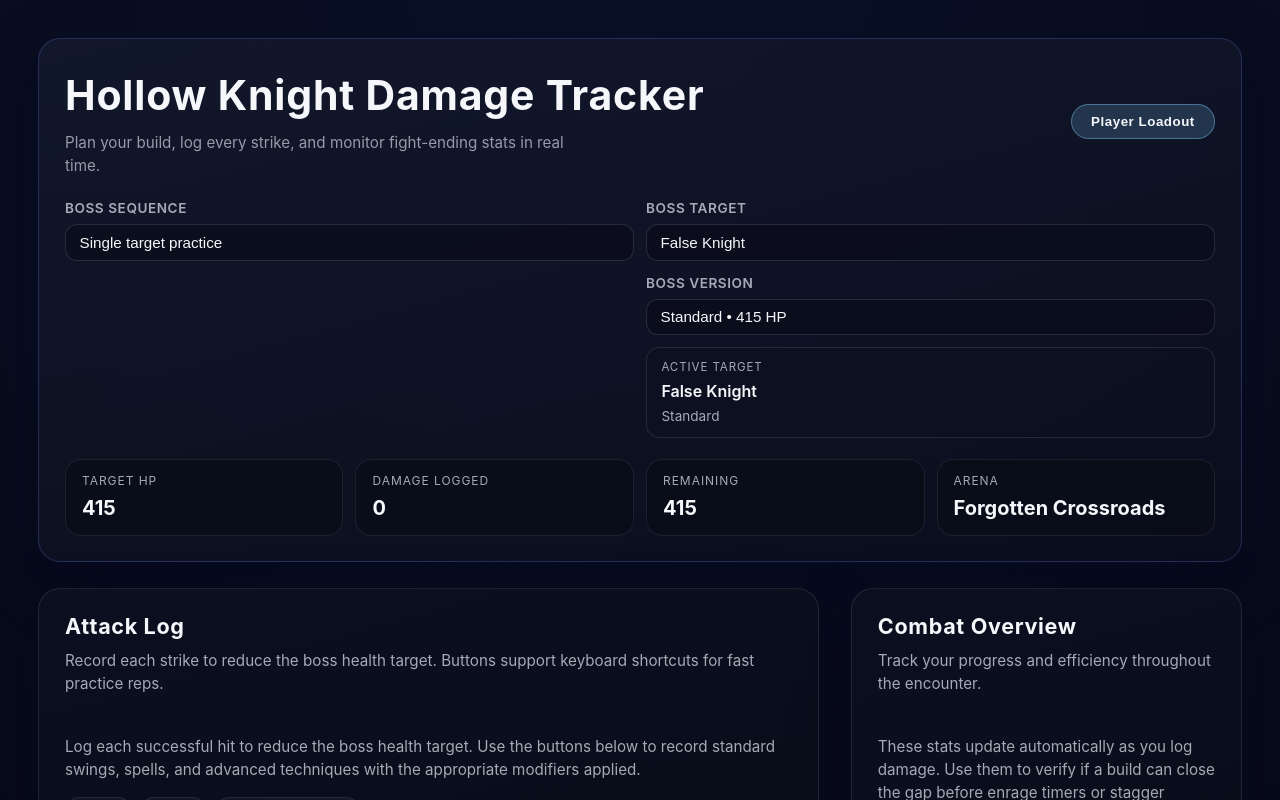
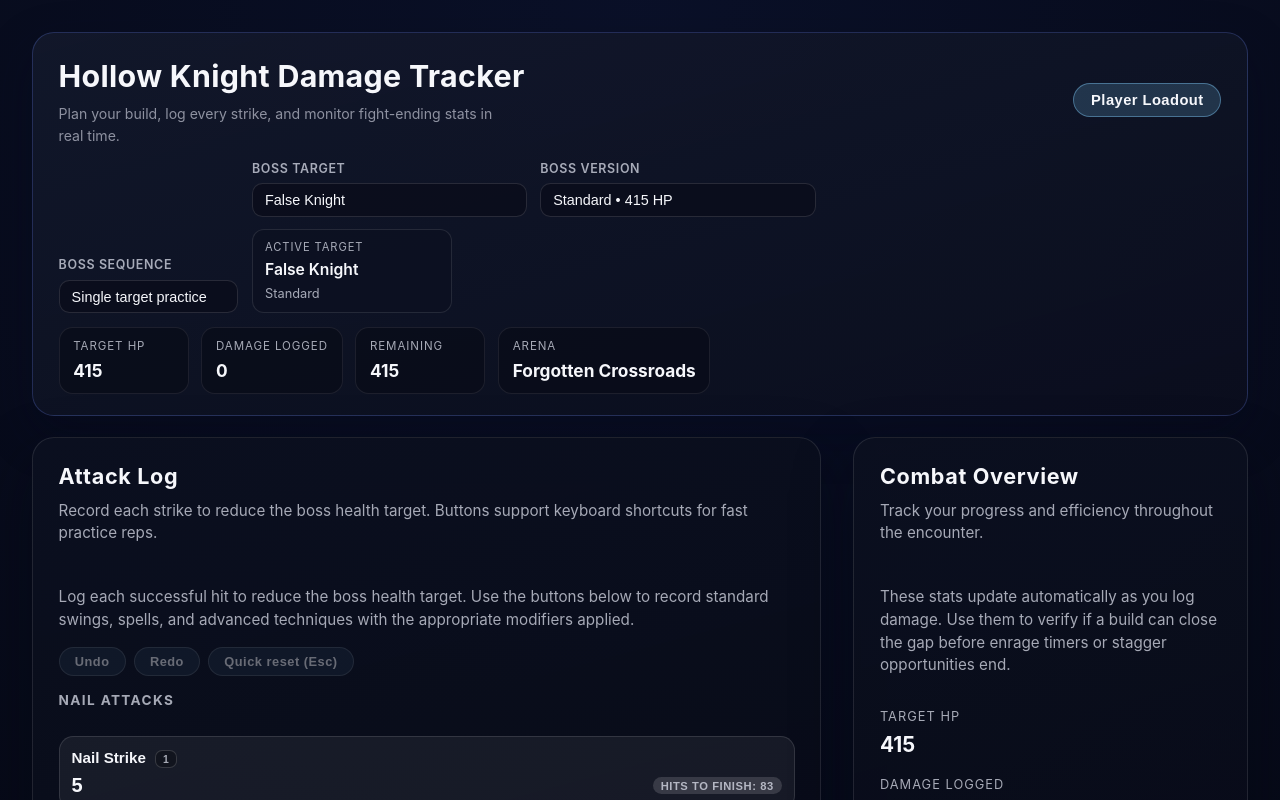
Before and after one commit to kabaka/hollow-knight-damage-tracker, a React (Vite) app: page / in a window 1280 px wide. Shown: the top 800 px of the page. Built offline with nearby package versions, Linux system fonts and the light colour scheme.

Commit message:
fix: slim encounter header layout

```diff
--- a/src/styles/global.css
+++ b/src/styles/global.css
@@ -21,7 +21,7 @@
   --color-overcharm: #ff6edb;
   --color-overcharm-glow: rgba(255 110 219 / 45%);
   --color-card-bg: rgba(14 18 38 / 78%);
-  --header-gap: clamp(0.75rem, 1.6vw, 1.5rem);
+  --header-gap: clamp(0.55rem, 1.1vw, 0.9rem);
   --panel-radius: 22px;
 
   background-color: var(--color-bg);
@@ -49,50 +49,54 @@ body {
   width: min(100%, 1220px);
   display: flex;
   flex-direction: column;
-  gap: clamp(1rem, 2vw, 1.6rem);
-  padding: clamp(1.25rem, 3vw, 2.5rem);
+  gap: clamp(0.85rem, 2vw, 1.35rem);
+  padding: clamp(1.1rem, 2.5vw, 2rem);
 }
 
 .app-header {
   display: flex;
   flex-direction: column;
   gap: var(--header-gap);
-  padding: clamp(1.1rem, 2vw, 1.8rem);
+  padding: clamp(0.85rem, 1.7vw, 1.3rem) clamp(1rem, 2vw, 1.6rem);
   border-radius: var(--panel-radius);
   background: linear-gradient(165deg, var(--color-surface), rgba(11 14 30 / 94%));
   border: 1px solid var(--color-border);
-  box-shadow: 0 22px 60px rgba(5 8 30 / 38%);
+  box-shadow: 0 18px 48px rgba(5 8 30 / 32%);
 }
 
 .app-header__top {
   display: flex;
-  flex-direction: column;
-  gap: 0.75rem;
+  align-items: center;
+  justify-content: space-between;
+  gap: clamp(0.5rem, 1.2vw, 1rem);
+  flex-wrap: wrap;
 }
 
 .app-header__brand {
   display: flex;
   flex-direction: column;
-  gap: 0.35rem;
+  gap: 0.25rem;
+  min-width: min(100%, 240px);
 }
 
 .app-header__title {
   margin: 0;
-  font-size: clamp(1.9rem, 3.2vw, 2.6rem);
+  font-size: clamp(1.4rem, 2.4vw, 1.9rem);
   font-weight: 700;
-  letter-spacing: 0.02em;
+  letter-spacing: 0.01em;
 }
 
 .app-header__subtitle {
   margin: 0;
-  max-width: 54ch;
-  color: rgba(240 243 255 / 60%);
-  font-size: 0.95rem;
+  max-width: 52ch;
+  color: rgba(240 243 255 / 56%);
+  font-size: clamp(0.78rem, 1.1vw, 0.88rem);
 }
 
 .app-header__actions {
   display: flex;
-  justify-content: flex-start;
+  align-items: center;
+  flex-shrink: 0;
 }
 
 .header-button {
@@ -102,8 +106,9 @@ body {
   background: rgba(130 207 255 / 18%);
   color: var(--color-text);
   font-weight: 600;
-  letter-spacing: 0.04em;
-  padding: 0.55rem 1.2rem;
+  font-size: 0.92rem;
+  letter-spacing: 0.03em;
+  padding: 0.5rem 1.05rem;
   cursor: pointer;
   transition:
     transform 120ms ease,
@@ -120,67 +125,75 @@ body {
 }
 
 .app-header__filters {
-  display: grid;
-  gap: 0.75rem;
-  grid-template-columns: repeat(auto-fit, minmax(260px, 1fr));
+  display: flex;
+  flex-wrap: wrap;
+  gap: clamp(0.65rem, 1.2vw, 0.9rem);
+  align-items: flex-end;
 }
 
 .header-stack {
-  display: grid;
-  gap: 0.75rem;
-  align-content: start;
+  display: flex;
+  flex-wrap: wrap;
+  gap: clamp(0.6rem, 1vw, 0.85rem);
+  align-items: flex-end;
 }
 
 .header-field {
   display: flex;
   flex-direction: column;
-  gap: 0.35rem;
+  gap: 0.3rem;
+}
+
+.header-stack .header-field {
+  flex: 1 1 210px;
 }
 
 .header-field--compact {
-  min-width: 10rem;
+  min-width: 9rem;
+  flex: 0 1 9rem;
 }
 
 .header-field__label {
-  font-size: 0.85rem;
+  font-size: 0.78rem;
   font-weight: 600;
-  letter-spacing: 0.04em;
+  letter-spacing: 0.05em;
   text-transform: uppercase;
   color: var(--color-muted);
 }
 
 .header-field select {
   appearance: none;
-  border-radius: 0.75rem;
+  border-radius: 0.65rem;
   border: 1px solid var(--color-border-subtle);
-  background: rgba(10 12 26 / 70%);
+  background: rgba(10 12 26 / 72%);
   color: inherit;
-  padding: 0.55rem 0.85rem;
-  font-size: 0.95rem;
+  padding: 0.48rem 0.75rem;
+  font-size: 0.9rem;
   width: 100%;
 }
 
 .header-field input[type='number'] {
-  border-radius: 0.75rem;
+  border-radius: 0.65rem;
   border: 1px solid var(--color-border-subtle);
-  background: rgba(10 12 26 / 70%);
+  background: rgba(10 12 26 / 72%);
   color: inherit;
-  padding: 0.55rem 0.85rem;
-  font-size: 0.95rem;
+  padding: 0.48rem 0.75rem;
+  font-size: 0.9rem;
   width: 100%;
 }
 
 .header-summary {
-  border-radius: 0.85rem;
+  border-radius: 0.75rem;
   border: 1px solid rgba(255 255 255 / 10%);
   background: rgba(12 16 32 / 75%);
-  padding: 0.65rem 0.9rem;
+  padding: 0.55rem 0.75rem;
   display: grid;
-  gap: 0.2rem;
+  gap: 0.15rem;
+  min-width: 200px;
 }
 
 .header-summary__title {
-  font-size: 0.72rem;
+  font-size: 0.7rem;
   letter-spacing: 0.08em;
   text-transform: uppercase;
   color: var(--color-muted);
@@ -188,18 +201,18 @@ body {
 
 .header-summary__value {
   font-weight: 600;
-  font-size: 1rem;
+  font-size: 0.98rem;
 }
 
 .header-summary__meta {
-  font-size: 0.85rem;
+  font-size: 0.8rem;
   color: var(--color-muted);
 }
 
 .sequence-toolbar {
   display: flex;
   align-items: center;
-  gap: 0.5rem;
+  gap: 0.4rem;
 }
 
 .sequence-toolbar__button {
@@ -207,8 +220,8 @@ body {
   border: 1px solid var(--color-border-subtle);
   background: rgba(130 207 255 / 18%);
   color: inherit;
-  padding: 0.45rem 0.8rem;
-  font-size: 0.85rem;
+  padding: 0.42rem 0.7rem;
+  font-size: 0.78rem;
   font-weight: 600;
   letter-spacing: 0.04em;
   cursor: pointer;
@@ -233,54 +246,55 @@ body {
 }
 
 .app-header__conditions {
-  border-radius: 1rem;
+  border-radius: 0.9rem;
   border: 1px solid rgba(255 255 255 / 12%);
   background: rgba(10 14 28 / 75%);
-  padding: 0.75rem 1rem 1rem;
+  padding: 0.65rem 0.75rem 0.8rem;
   display: grid;
-  gap: 0.6rem;
+  gap: 0.45rem;
 }
 
 .app-header__conditions-title {
   margin: 0;
-  font-size: 0.85rem;
+  font-size: 0.78rem;
   letter-spacing: 0.08em;
   text-transform: uppercase;
   color: var(--color-muted);
 }
 
 .app-header__summary {
-  display: grid;
-  grid-template-columns: repeat(auto-fit, minmax(140px, 1fr));
-  gap: 0.75rem;
+  display: flex;
+  flex-wrap: wrap;
+  gap: clamp(0.55rem, 1vw, 0.8rem);
 }
 
 .summary-tile {
-  border-radius: 1rem;
-  padding: 0.75rem 1rem;
-  background: rgba(9 12 24 / 70%);
+  border-radius: 0.85rem;
+  padding: 0.6rem 0.85rem;
+  background: rgba(9 12 24 / 72%);
   border: 1px solid rgba(255 255 255 / 8%);
   display: flex;
   flex-direction: column;
-  gap: 0.2rem;
+  gap: 0.15rem;
+  min-width: 130px;
 }
 
 .summary-tile__label {
-  font-size: 0.75rem;
+  font-size: 0.72rem;
   letter-spacing: 0.08em;
   text-transform: uppercase;
   color: var(--color-muted);
 }
 
 .summary-tile__value {
-  font-size: 1.25rem;
+  font-size: 1.08rem;
   font-weight: 700;
 }
 
 .app-main {
   display: flex;
   flex-direction: column;
-  gap: clamp(1rem, 2vw, 1.5rem);
+  gap: clamp(0.9rem, 1.9vw, 1.35rem);
 }
 
 @media (width >= 768px) {
```
Also changed, not shown: 1 other file (tests, documents, lock files or other folders).
